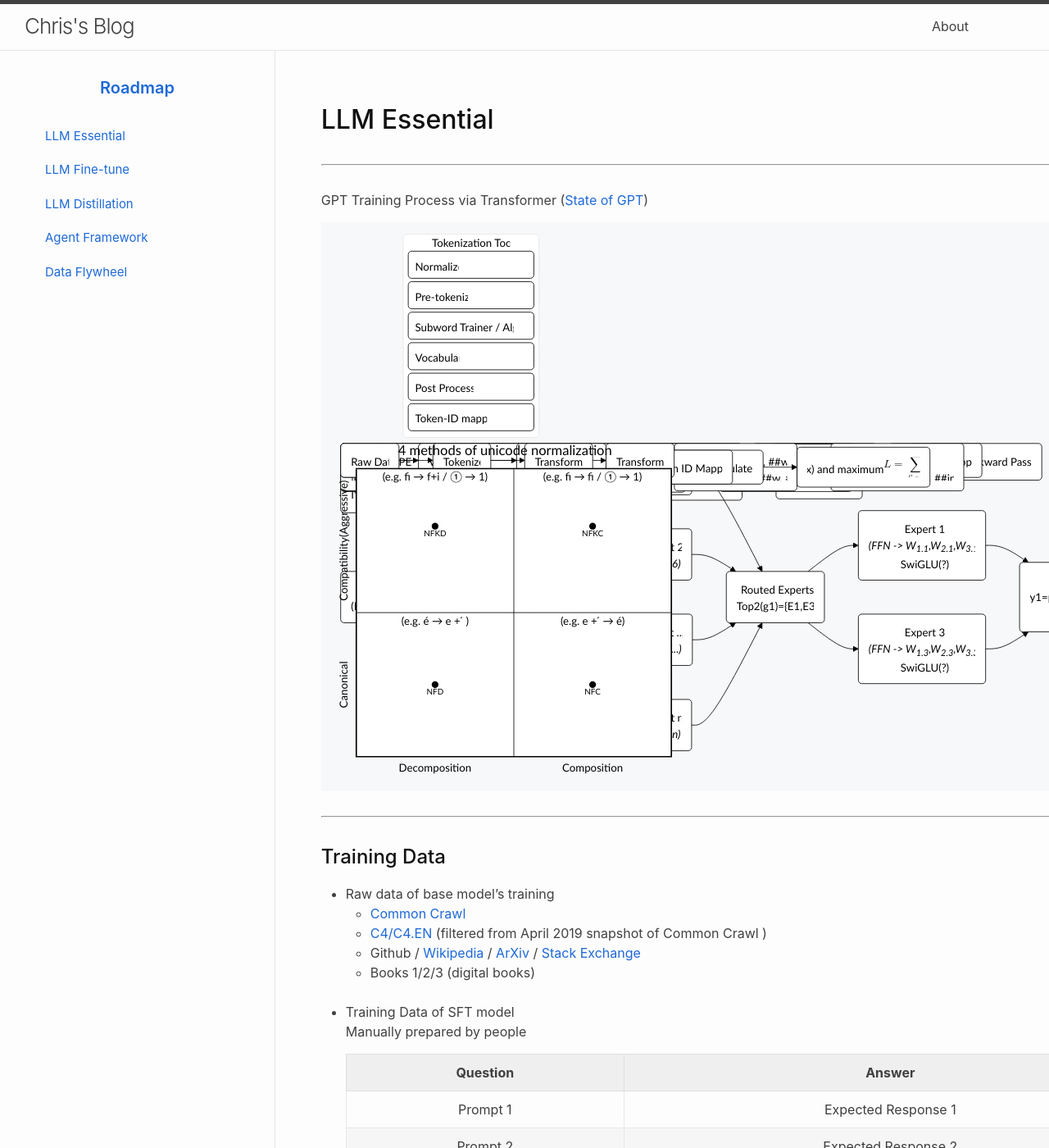
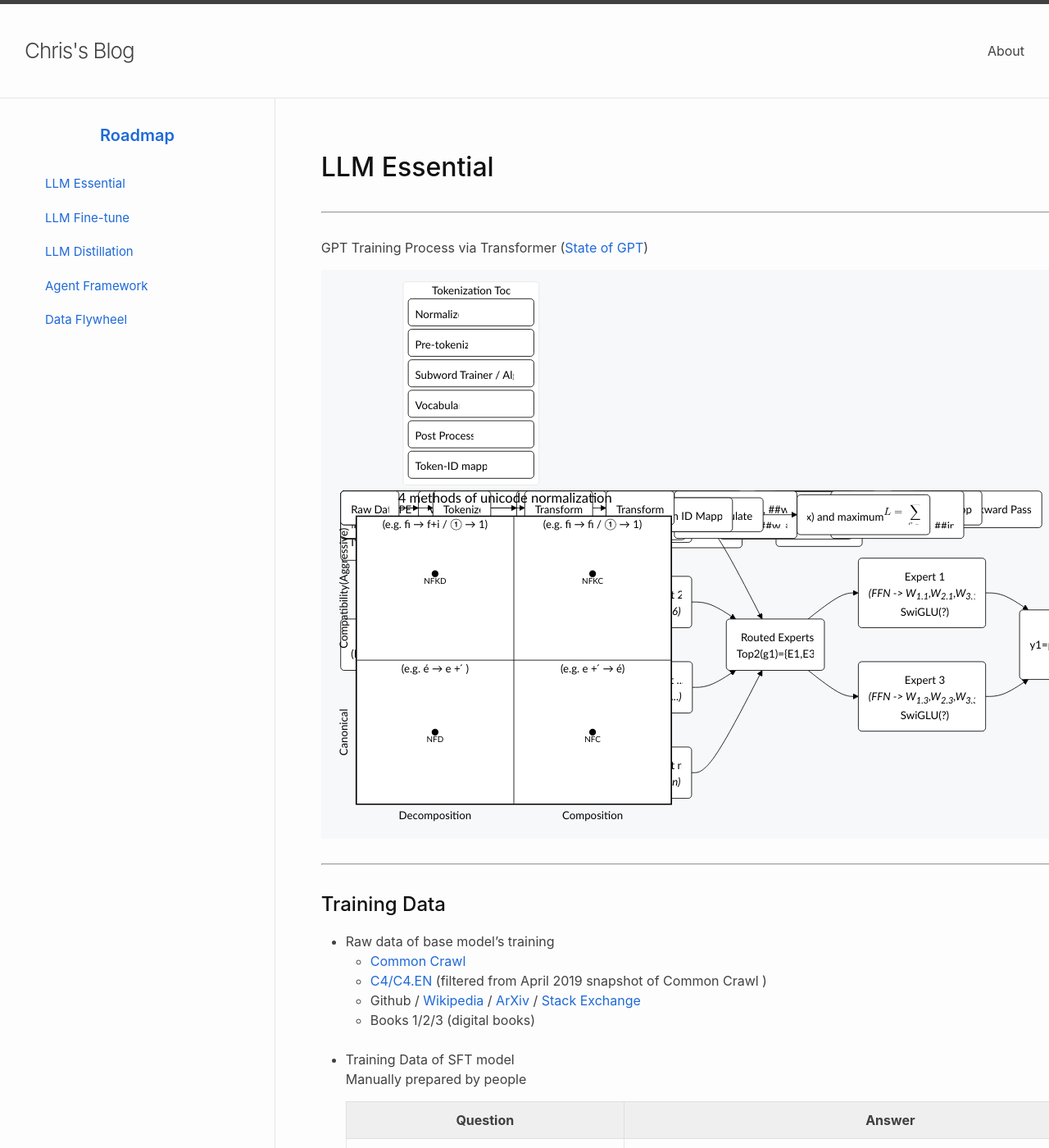
Before and after one commit to ChrisZhu2050/chriszhu2050.github.io, a Jekyll site: the page built from index.md, in a window 1280 px wide and 1400 px high. Shown: the whole window at 82% size. Built offline with Jekyll 4.4.1, drawn with Linux system fonts in a browser that asks for light colours; nearby versions of some CDN libraries; formulas are drawn with MathJax 3.

Commit message:
Update _layout.scss

```diff
--- a/_sass/minima/_layout.scss
+++ b/_sass/minima/_layout.scss
@@ -12,9 +12,9 @@
 }
 
 .site-header > .wrapper {
- max-width: 90%;
+ max-width: 100%;
  margin: 0;
- padding: 0 $spacing-unit;
+ padding: $spacing-unit $spacing-unit;
 }
 
 .site-title {
```
